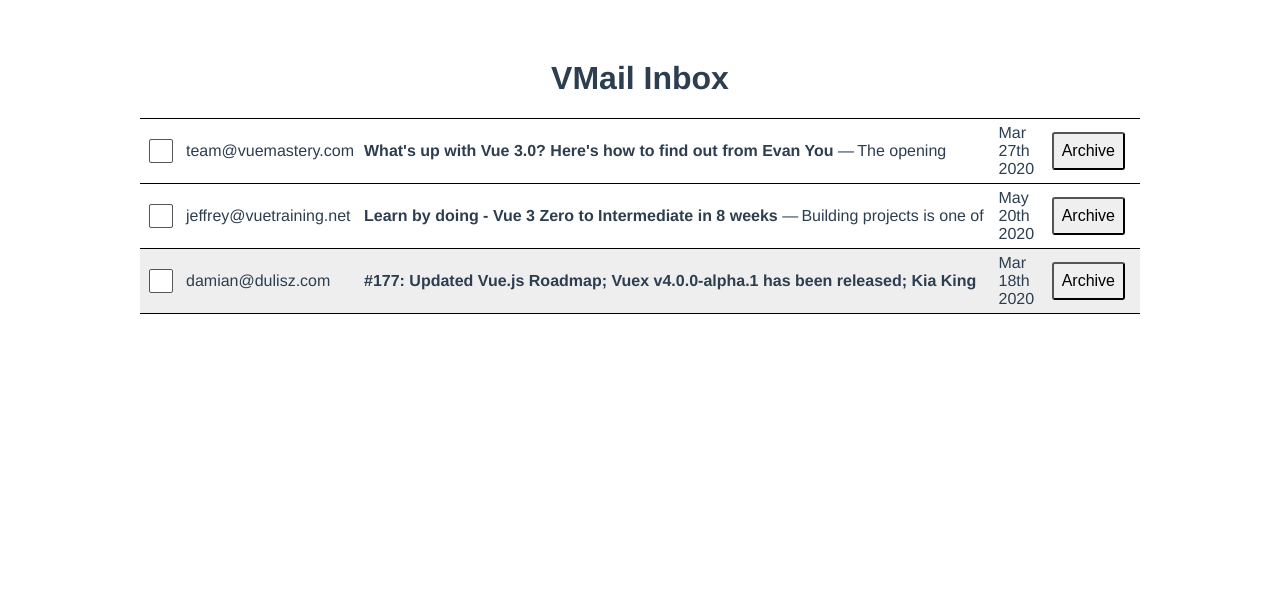
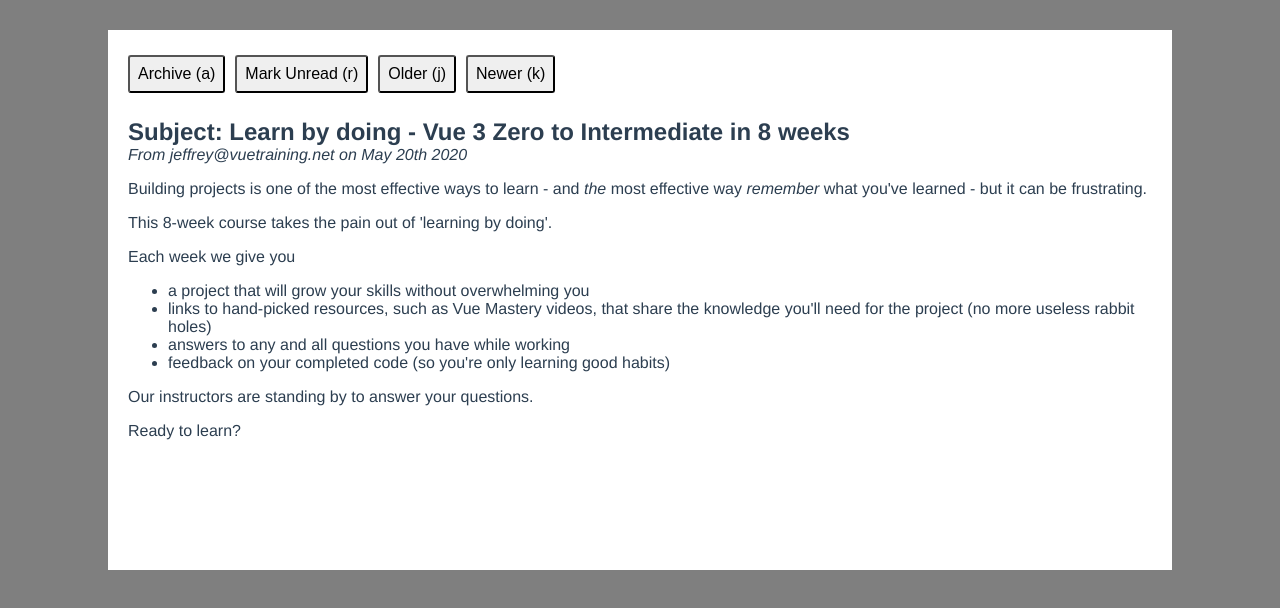
Before and after one commit to intknwn/vue-mail, a Vue app: page / in a window 1280 px wide. Both pictures are taken after a click on the element 640 px from the left and 151 px from the top of the page. Shown: the top 608 px of the page. Built offline with nearby package versions, Linux system fonts and the light colour scheme; no server answers; data requests are answered from the project's data file.

Commit message:
feat: add modal component and hotkeys support

```diff
--- a/src/components/MailTable.vue
+++ b/src/components/MailTable.vue
@@ -19,34 +19,64 @@
       </tr>
     </tbody>
   </table>
+  <ModalView v-if="openedEmail" @closeModal="openedEmail = null">
+    <MailView :email="openedEmail" @updateEmail="updateEmail" />
+  </ModalView>
 </template>
 
 <script>
+import { ref } from "vue";
 import { format } from "date-fns";
-import axios from "axios";
 import EMailService from "@/services/email/";
+import MailView from "@/components/MailView.vue";
+import ModalView from "@/components/ModalView.vue";
 
 export default {
   async setup() {
-    const { data: emails } = await EMailService.getEmails();
-    await new Promise((resolve) => setTimeout(resolve, 2000));
+    const res = await EMailService.getEmails();
+    const emails = ref(res.data);
+    const openedEmail = ref(null);
 
-    return { emails };
+    return { emails, openedEmail };
+  },
+  components: {
+    MailView,
+    ModalView,
   },
   methods: {
     formatDate(date) {
       return format(new Date(date), "MMM do yyyy");
     },
     readEmail(email) {
+      this.openedEmail = email;
       return EMailService.readEmail(email);
     },
     archiveEmail(email) {
       return EMailService.archiveEmail(email);
     },
+    updateEmail(changes) {
+      const email = this.openedEmail;
+      const index = this.currentEmails.indexOf(email);
+
+      const Updates = {
+        toggleArchived: () => {
+          email.archived = !email.archived;
+          EMailService.updateEmail(email);
+        },
+        toggleRead: () => {
+          email.read = !email.read;
+          EMailService.updateEmail(email);
+        },
+        older: () => (this.openedEmail = this.currentEmails[index + 1]),
+        newer: () => (this.openedEmail = this.currentEmails[index - 1]),
+      };
+
+      Object.keys(changes).forEach((key) => Updates[key]());
+    },
   },
   computed: {
     sortedEmails() {
-      return this.emails.sort((e1, e2) => e1.sentAt < e2.sentAt);
+      return this.emails.sort((e1, e2) => (e1.sentAt < e2.sentAt ? 1 : -1));
     },
     currentEmails() {
       return this.sortedEmails.filter((e) => !e.archived);
--- /dev/null
+++ b/src/components/MailView.vue
@@ -0,0 +1,59 @@
+<template>
+  <div class="email-display">
+    <div>
+      <button @click="toggleArchived">
+        {{ email.archived ? "Move to Inbox (a)" : "Archive (a)" }}
+      </button>
+      <button @click="toggleRead">{{ email.read ? "Mark Unread (r)" : "Mark Read (r)" }}</button>
+      <button @click="readOlder">Older (j)</button>
+      <button @click="readNewer">Newer (k)</button>
+    </div>
+    <h2 class="mb-0">
+      Subject: <strong>{{ email.subject }}</strong>
+    </h2>
+    <div>
+      <em>From {{ email.from }} on {{ formattedDate }}</em>
+    </div>
+    <div v-html="formattedBody" />
+  </div>
+</template>
+
+<script>
+import { format } from "date-fns";
+import { marked } from "marked";
+import useKeyDown from "@/composable/use-keydown";
+
+export default {
+  setup(props, { emit }) {
+    const toggleRead = () => emit("updateEmail", { toggleRead: true });
+    const toggleArchived = () => emit("updateEmail", { toggleArchived: true });
+    const readOlder = () => emit("updateEmail", { older: true });
+    const readNewer = () => emit("updateEmail", { newer: true });
+
+    useKeyDown({
+      a: toggleArchived,
+      r: toggleRead,
+      j: readOlder,
+      k: readNewer,
+    });
+
+    return { toggleRead, toggleArchived, readOlder, readNewer };
+  },
+  props: {
+    email: {
+      type: Object,
+      required: true,
+    },
+  },
+  computed: {
+    formattedDate() {
+      return format(new Date(this.email.sentAt), "MMM do yyyy");
+    },
+    formattedBody() {
+      return marked.parse(this.email.body);
+    },
+  },
+};
+</script>
+
+<style lang="scss" scoped></style>
--- /dev/null
+++ b/src/components/ModalView.vue
@@ -0,0 +1,22 @@
+<template>
+  <div class="modal">
+    <div class="overlay" @click="$emit('closeModal')"></div>
+    <div class="modal-card">
+      <slot />
+    </div>
+  </div>
+</template>
+
+<script>
+import useKeyDown from "@/composable/use-keydown";
+
+export default {
+  setup(props, { emit }) {
+    useKeyDown({
+      Escape: () => emit("closeModal"),
+    });
+  },
+};
+</script>
+
+<style lang="scss" scoped></style>
--- /dev/null
+++ b/src/composable/use-keydown.js
@@ -0,0 +1,14 @@
+import { onBeforeUnmount } from "vue";
+
+export default (keyBindings) => {
+  const keys = Object.keys(keyBindings);
+
+  const onKeyDown = ({ key }) => {
+    if (keys.includes(key)) {
+      keyBindings[key]();
+    }
+  };
+
+  window.addEventListener("keydown", onKeyDown);
+  onBeforeUnmount(() => window.removeEventListener("keydown", onKeyDown));
+};
```
